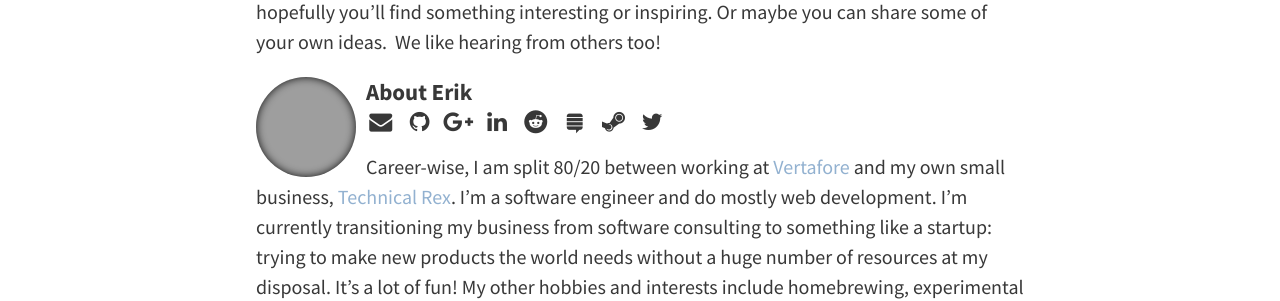
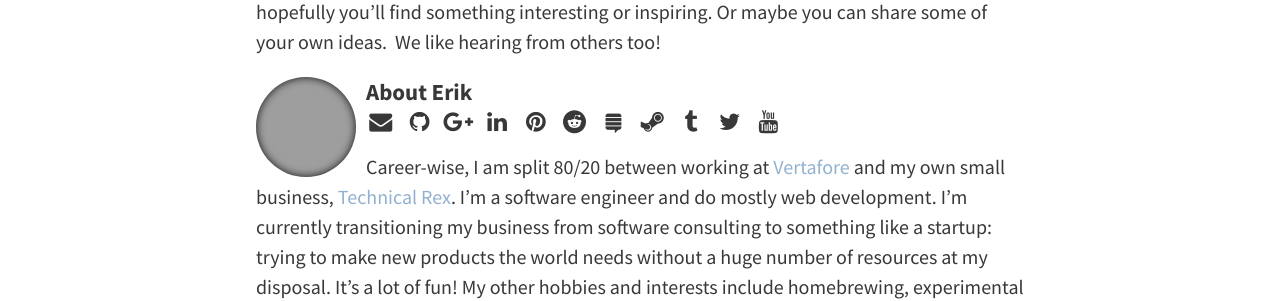
Before and after one commit to egillespie/the-gillespie-project, a Jekyll site: the page built from about.md, in a window 1280 px wide. Shown: the part 1008-1309 px from the top of the page. Built offline with Jekyll 4.4.1, drawn with Linux system fonts in a browser that asks for light colours; nearby versions of some CDN libraries; grey boxes are pictures that could not be loaded.

Commit message:
Renamed social map to authors

```diff
--- a/_config.yml
+++ b/_config.yml
@@ -32,7 +32,7 @@
   # Colours, typography and padding
   # Open the "_sass > base" folder, and open "_variables.scss"
 
-social:
+authors:
   erik:
     name: Erik Gillespie
     # Icons
@@ -47,15 +47,15 @@
     gravatar_hash: 77e0d1571ed8fd1f9249a01e7569db05
     instagram:
     linkedin: https://www.linkedin.com/in/eriklgillespie
-    pinterest:
+    pinterest: erikgillespie
     reddit: elgillespie
     soundcloud:
     stack_exchange: http://stackoverflow.com/users/1696044/erik-gillespie
     steam: 76561198029980002
-    tumblr:
+    tumblr: elgillespie
     twitter: eriklgillespie
     wordpress:
-    youtube:
+    youtube: ErikGillespie
   chris:
     name: Chris Gillespie
     # Icons
--- a/_includes/icons.html
+++ b/_includes/icons.html
@@ -1,151 +1,151 @@
 <div class="social-user-bar">
-	{% if include.social.email_address %}
+	{% if include.author.email_address %}
 	<span class="social-user-link">
-		<a href="mailto:{{ include.social.email_address }}" title="{{ include.social.str_email }} {{ include.social.name }}">
+		<a href="mailto:{{ include.author.email_address }}" title="{{ include.author.str_email }} {{ include.author.name }}">
 			<i class="fa fa-fw fa-envelope"></i>
 		</a>
 	</span>
 	{% endif %}
 
-	{% if include.social.behance %}
+	{% if include.author.behance %}
 	<span class="social-user-link">
-		<a href="https://www.behance.net/{{ include.social.behance }}" title="{{ site.theme.str_follow_on }} Behance">
+		<a href="https://www.behance.net/{{ include.author.behance }}" title="{{ site.theme.str_follow_on }} Behance">
 			<i class="fa fa-fw fa-behance"></i>
 		</a>
 	</span>
 	{% endif %}
 
-	{% if include.social.bitbucket %}
+	{% if include.author.bitbucket %}
 	<span class="social-user-link">
-		<a href="https://bitbucket.org/{{ include.social.bitbucket }}" title="{{ site.theme.str_follow_on }} Bitbucket">
+		<a href="https://bitbucket.org/{{ include.author.bitbucket }}" title="{{ site.theme.str_follow_on }} Bitbucket">
 			<i class="fa fa-fw fa-bitbucket"></i>
 		</a>
 	</span>
 	{% endif %}
 
-	{% if include.social.dribbble %}
+	{% if include.author.dribbble %}
 	<span class="social-user-link">
-		<a href="https://dribbble.com/{{ include.social.dribbble }}" title="{{ site.theme.str_follow_on }} Dribbble">
+		<a href="https://dribbble.com/{{ include.author.dribbble }}" title="{{ site.theme.str_follow_on }} Dribbble">
 			<i class="fa fa-fw fa-dribbble"></i>
 		</a>
 	</span>
 	{% endif %}
 
-	{% if include.social.facebook %}
+	{% if include.author.facebook %}
 	<span class="social-user-link">
-		<a href="https://www.facebook.com/{{ include.social.facebook }}" title="{{ site.theme.str_follow_on }} Facebook">
+		<a href="https://www.facebook.com/{{ include.author.facebook }}" title="{{ site.theme.str_follow_on }} Facebook">
 			<i class="fa fa-fw fa-facebook"></i>
 		</a>
 	</span>
 	{% endif %}
 
-	{% if include.social.flickr %}
+	{% if include.author.flickr %}
 	<span class="social-user-link">
-		<a href="https://www.flickr.com/photos/{{ include.social.flickr }}" title="{{ site.theme.str_follow_on }} Flickr">
+		<a href="https://www.flickr.com/photos/{{ include.author.flickr }}" title="{{ site.theme.str_follow_on }} Flickr">
 			<i class="fa fa-fw fa-flickr"></i>
 		</a>
 	</span>
 	{% endif %}
 
-	{% if include.social.github %}
+	{% if include.author.github %}
 	<span class="social-user-link">
-		<a href="https://github.com/{{ include.social.github }}" title="{{ site.theme.str_follow_on }} GitHub">
+		<a href="https://github.com/{{ include.author.github }}" title="{{ site.theme.str_follow_on }} GitHub">
 			<i class="fa fa-fw fa-github"></i>
 		</a>
 	</span>
 	{% endif %}
 
-	{% if include.social.google_plus %}
+	{% if include.author.google_plus %}
 	<span class="social-user-link">
-		<a href="https://plus.google.com/{{ include.social.google_plus }}" title="{{ site.theme.str_follow_on }} Google+">
+		<a href="https://plus.google.com/{{ include.author.google_plus }}" title="{{ site.theme.str_follow_on }} Google+">
 			<i class="fa fa-fw fa-google-plus"></i>
 		</a>
 	</span>
 	{% endif %}
 
-	{% if include.social.instagram %}
+	{% if include.author.instagram %}
 	<span class="social-user-link">
-		<a href="http://instagram.com/{{ include.social.instagram }}" title="{{ site.theme.str_follow_on }} Instagram">
+		<a href="http://instagram.com/{{ include.author.instagram }}" title="{{ site.theme.str_follow_on }} Instagram">
 			<i class="fa fa-fw fa-instagram"></i>
 		</a>
 	</span>
 	{% endif %}
 
-	{% if include.social.linkedin %}
+	{% if include.author.linkedin %}
 	<span class="social-user-link">
-		<a href="{{ include.social.linkedin }}" title="{{ site.theme.str_follow_on }} LinkedIn">
+		<a href="{{ include.author.linkedin }}" title="{{ site.theme.str_follow_on }} LinkedIn">
 			<i class="fa fa-fw fa-linkedin"></i>
 		</a>
 	</span>
 	{% endif %}
 
-	{% if include.social.pinterest %}
+	{% if include.author.pinterest %}
 	<span class="social-user-link">
-		<a href="http://www.pinterest.com/{{ include.social.pinterest }}" title="{{ site.theme.str_follow_on }} Pinterest">
+		<a href="http://www.pinterest.com/{{ include.author.pinterest }}" title="{{ site.theme.str_follow_on }} Pinterest">
 			<i class="fa fa-fw fa-pinterest"></i>
 		</a>
 	</span>
 	{% endif %}
 
-	{% if include.social.reddit %}
+	{% if include.author.reddit %}
 	<span class="social-user-link">
-		<a href="https://www.reddit.com/user/{{ include.social.reddit }}" title="{{ site.theme.str_follow_on }} Reddit">
+		<a href="https://www.reddit.com/user/{{ include.author.reddit }}" title="{{ site.theme.str_follow_on }} Reddit">
 			<i class="fa fa-fw fa-reddit"></i>
 		</a>
 	</span>
 	{% endif %}
 
-	{% if include.social.soundcloud %}
+	{% if include.author.soundcloud %}
 	<span class="social-user-link">
-		<a href="https://soundcloud.com/{{ include.social.soundcloud }}" title="{{ site.theme.str_follow_on }} SoundCloud">
+		<a href="https://soundcloud.com/{{ include.author.soundcloud }}" title="{{ site.theme.str_follow_on }} SoundCloud">
 			<i class="fa fa-fw fa-soundcloud"></i>
 		</a>
 	</span>
 	{% endif %}
 
-	{% if include.social.stack_exchange %}
+	{% if include.author.stack_exchange %}
 	<span class="social-user-link">
-		<a href="{{ include.social.stack_exchange }}" title="{{ site.theme.str_follow_on }} Stack Exchange">
+		<a href="{{ include.author.stack_exchange }}" title="{{ site.theme.str_follow_on }} Stack Exchange">
 			<i class="fa fa-fw fa-stack-exchange"></i>
 		</a>
 	</span>
 	{% endif %}
 
-	{% if include.social.steam %}
+	{% if include.author.steam %}
 	<span class="social-user-link">
-		<a href="http://steamcommunity.com/profiles/{{ include.social.steam }}" title="{{ site.theme.str_follow_on }} Steam">
+		<a href="http://steamcommunity.com/profiles/{{ include.author.steam }}" title="{{ site.theme.str_follow_on }} Steam">
 			<i class="fa fa-fw fa-steam"></i>
 		</a>
 	</span>
 	{% endif %}
 
-	{% if include.social.tumblr %}
+	{% if include.author.tumblr %}
 	<span class="social-user-link">
-		<a href="http://{{ include.social.tumblr }}.tumblr.com/" title="{{ site.theme.str_follow_on }} Tumblr">
+		<a href="http://{{ include.author.tumblr }}.tumblr.com/" title="{{ site.theme.str_follow_on }} Tumblr">
 			<i class="fa fa-fw fa-tumblr"></i>
 		</a>
 	</span>
 	{% endif %}
 
-	{% if include.social.twitter %}
+	{% if include.author.twitter %}
 	<span class="social-user-link">
-		<a href="https://twitter.com/{{ include.social.twitter }}" title="{{ site.theme.str_follow_on }} Twitter">
+		<a href="https://twitter.com/{{ include.author.twitter }}" title="{{ site.theme.str_follow_on }} Twitter">
 			<i class="fa fa-fw fa-twitter"></i>
 		</a>
 	</span>
 	{% endif %}
 
-	{% if include.social.wordpress %}
+	{% if include.author.wordpress %}
 	<span class="social-user-link">
-		<a href="https://{{ include.social.wordpress }}.wordpress.com/" title="{{ site.theme.str_follow_on }} WordPress">
+		<a href="https://{{ include.author.wordpress }}.wordpress.com/" title="{{ site.theme.str_follow_on }} WordPress">
 			<i class="fa fa-fw fa-wordpress"></i>
 		</a>
 	</span>
 	{% endif %}
 
-	{% if include.social.youtube %}
+	{% if include.author.youtube %}
 	<span class="social-user-link">
-		<a href="https://www.youtube.com/user/{{ include.social.youtube }}" title="{{ site.theme.str_follow_on }} YouTube">
+		<a href="https://www.youtube.com/c/{{ include.author.youtube }}" title="{{ site.theme.str_follow_on }} YouTube">
 			<i class="fa fa-fw fa-youtube"></i>
 		</a>
 	</span>
--- a/_includes/social-meta.html
+++ b/_includes/social-meta.html
@@ -1,6 +1,6 @@
-{% if site.social[page.author].twitter %}
-<meta name="twitter:site" content="@{{ site.social[page.author].twitter }}" />
-<meta name="twitter:creator" content="@{{ site.social[page.author].twitter }}" />
+{% if site.authors[page.author].twitter %}
+<meta name="twitter:site" content="@{{ site.authors[page.author].twitter }}" />
+<meta name="twitter:creator" content="@{{ site.authors[page.author].twitter }}" />
 {% endif %}
 <meta name="twitter:card" content="summary" />
 {% if page.preview-image %}
--- a/_layouts/post.html
+++ b/_layouts/post.html
@@ -7,7 +7,7 @@
     <p class="meta">
     {{ page.date | date: "%B %-d, %Y" }}
     {% if page.author %}
-      - {{ site.social[page.author].name }}
+      - {{ site.authors[page.author].name }}
     {% endif %}
     </p>
   </header>
--- a/about.md
+++ b/about.md
@@ -16,8 +16,8 @@
 
 Moving our joy of sharing to the web has been way overdue, but here we are. Poke around, hopefully you'll find something interesting or inspiring. Or maybe you can share some of your own ideas.  We like hearing from others too!
 
-{% include gravatar.html hash=site.social.erik.gravatar_hash %}
-<h4>About Erik {% include icons.html social=site.social.erik %}</h4>
+{% include gravatar.html hash=site.authors.erik.gravatar_hash %}
+<h4>About Erik {% include icons.html author=site.authors.erik %}</h4>
 
 Career-wise, I am split 80/20 between working at [Vertafore](http://www.vertafore.com) and my own
 small business, [Technical Rex](http://technicalrex.com). I'm a software engineer and do mostly web
@@ -26,7 +26,7 @@
 disposal. It's a lot of fun! My other hobbies and interests include homebrewing, experimental
 cooking, movies, retro video games, reading, board gaming, and more board gaming.
 
-{% include gravatar.html hash=site.social.chris.gravatar_hash %}
-<h4>About Chris {% include icons.html social=site.social.chris %}</h4>
+{% include gravatar.html hash=site.authors.chris.gravatar_hash %}
+<h4>About Chris {% include icons.html author=site.authors.chris %}</h4>
 
 Whether it's reading one or creating one, Chris really likes story-telling. This makes her a great dungeon master! She's also into drawing and art and likes combining the drawing with the story-telling.  She admits that some of her other hobbies are somewhat neglected. She plays sports and the upright bass when she gets a free moment. By day, Chris' job doesn't translate well into her hobbies.  She works as a business analyst at Vertafore. Yep, we work at the same company. In fact, we often sit within ten feet of each other there! Chris has a software background, so she really likes working closely with developers. She likes working with people in general, too, and she strives to be well-rounded and proficient at anything her job demands of her.
--- a/index.html
+++ b/index.html
@@ -21,7 +21,7 @@
         </h1>
         <p class="meta">
           {{ post.date | date: "%B %-d, %Y" }}
-          {% if post.author %} - {{ site.social[post.author].name }}{% endif %}
+          {% if post.author %} - {{ site.authors[post.author].name }}{% endif %}
         </p>
       </header>
       <div class="excerpt">
```
